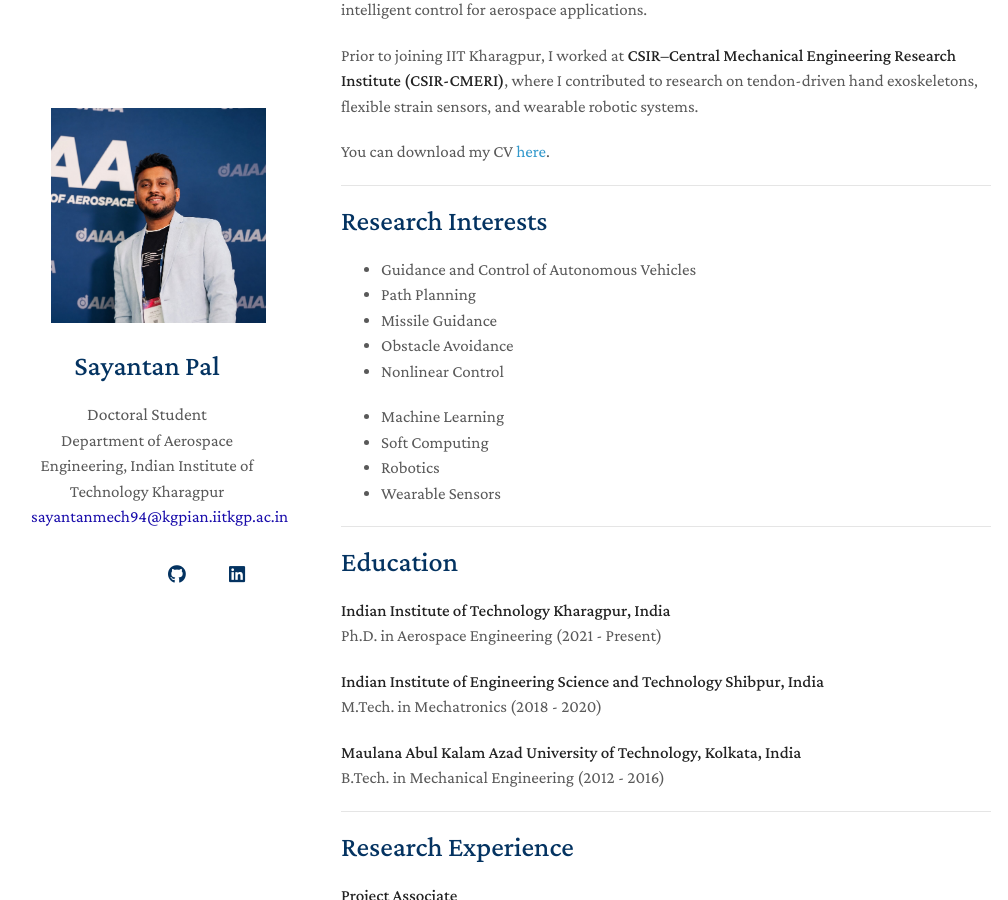
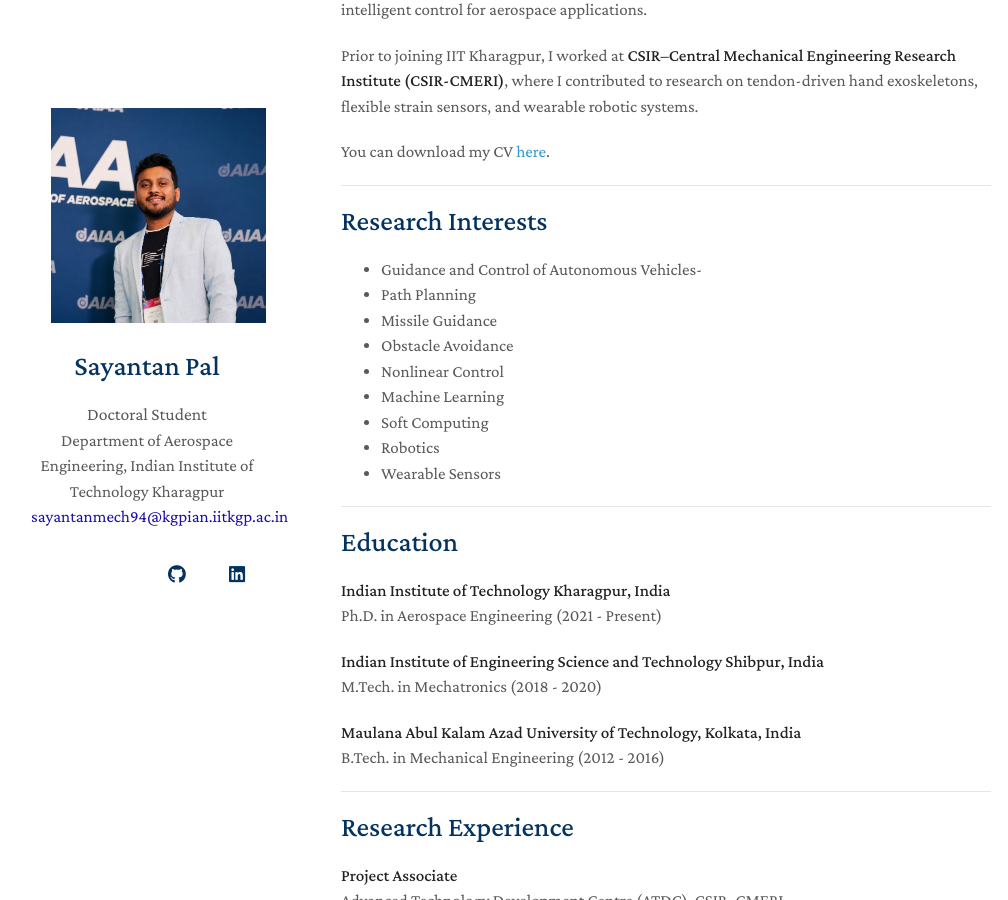
Before and after one commit to pal-sayantan/pal-sayantan.github.io, a Jekyll site: the page built from index.md, in a window 1280 px wide and 900 px high, scrolled down 423 px. Shown: the whole window, without its empty margins (129-1137 px from the left). Built offline with Jekyll 4.4.1, drawn with Linux system fonts in a browser that asks for light colours; a style sheet for code colours, icons or effects is not loaded.

Commit message:
Update index.md

```diff
--- a/index.md
+++ b/index.md
@@ -50,24 +50,15 @@ You can download my CV [here](assets/files/Sayantan_Pal_CV.pdf).
 
 # Research Interests
 
-<div class="research-grid">
-
-<ul>
-  <li>Guidance and Control of Autonomous Vehicles</li>
-  <li>Path Planning</li>
-  <li>Missile Guidance</li>
-  <li>Obstacle Avoidance</li>
-  <li>Nonlinear Control</li>
-</ul>
-
-<ul>
-  <li>Machine Learning</li>
-  <li>Soft Computing</li>
-  <li>Robotics</li>
-  <li>Wearable Sensors</li>
-</ul>
-
-</div>
+- Guidance and Control of Autonomous Vehicles-
+- Path Planning
+- Missile Guidance
+- Obstacle Avoidance
+- Nonlinear Control
+- Machine Learning
+- Soft Computing
+- Robotics
+- Wearable Sensors
 
 ---
 <div id="education"></div>
```
